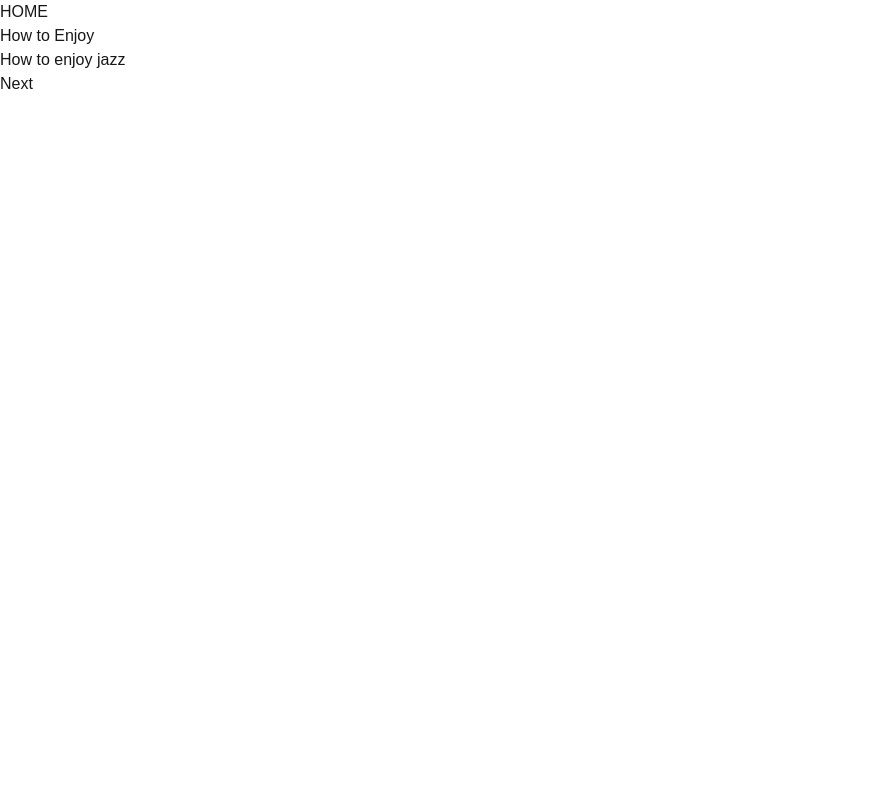
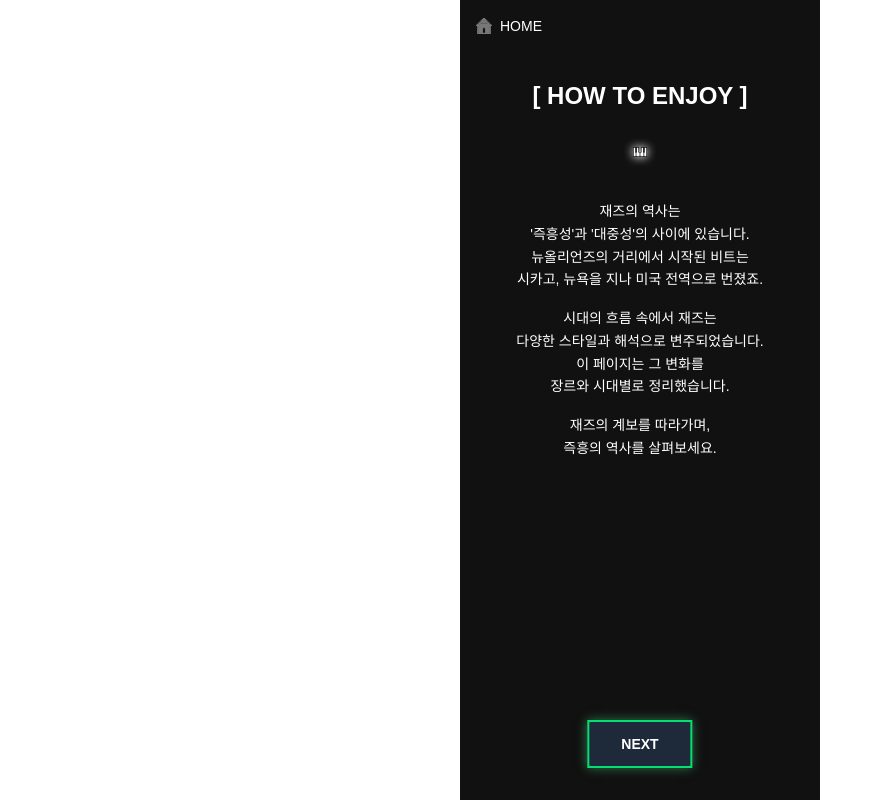
Before and after one commit to ksd210-fig/jazz_chronicle, a Next.js app: page /01_how_to_enjoy in a window 1280 px wide. Shown: the whole page, without its empty margins (0-882 px from the left). Built offline with nearby package versions, Linux system fonts and the light colour scheme.

Commit message:
howtoenjoy 페이지 디자인 적용

```diff
--- a/app/01_how_to_enjoy/page.tsx
+++ b/app/01_how_to_enjoy/page.tsx
@@ -1,12 +1,49 @@
+"use client";
+
 import Link from "next/link";
 
 export default function HowToEnjoy() {
   return(
-    <div>
-      <Link href="/">HOME</Link>
-      <h1>How to Enjoy</h1>
-      <p>How to enjoy jazz</p>
-      <Link href="/02_select_genre">Next</Link>
+    <div className="w-[360px] h-[800px] bg-[#111111] text-white mx-auto relative">
+      {/* HOME 링크 */}
+      <Link href="/" className="absolute top-4 left-4 flex items-center gap-2 text-white">
+        <img src="/img/icon_home.svg" alt="home logo" className="w-4 h-4" />
+        <span className="text-sm">HOME</span>
+      </Link>
+
+      <div className="flex flex-col items-center pt-20 px-6">
+        <h1 className="text-2xl font-bold mb-6 text-center">[ HOW TO ENJOY ]</h1>
+
+        <img src="/img/icon_piano_white.svg" alt="piano logo" className="w-8 h-8 mb-8" />
+
+        <div className="text-sm leading-relaxed text-center space-y-4 mb-12">
+          <p>
+            재즈의 역사는<br/>
+            '즉흥성'과 '대중성'의 사이에 있습니다.<br/>
+            뉴올리언즈의 거리에서 시작된 비트는 <br/>
+            시카고, 뉴욕을 지나 미국 전역으로 번졌죠.
+          </p>
+          <p>
+            시대의 흐름 속에서 재즈는<br/>
+            다양한 스타일과 해석으로 변주되었습니다.<br/>
+            이 페이지는 그 변화를<br/>
+            장르와 시대별로 정리했습니다.
+          </p>
+          <p>
+            재즈의 계보를 따라가며,<br/>
+            즉흥의 역사를 살펴보세요.
+          </p>
+        </div>
+      </div>
+
+      <div className="absolute bottom-8 left-1/2 transform -translate-x-1/2">
+        <Link
+          href="/02_select_genre"
+          className="px-8 py-3 bg-gray-800 border-2 border-green-400 text-white text-sm font-bold block text-center shadow-[0_0_10px_rgba(74,222,128,0.5)]"
+        >
+          NEXT
+        </Link>
+      </div>
     </div>
   )
 }
--- a/app/03_select_artist/page.tsx
+++ b/app/03_select_artist/page.tsx
@@ -14,7 +14,8 @@ export default function SelectArtistPage() {
   return (
     <div>
         <Link href="/02_select_genre">↩︎ GENRE</Link>
-        <h1>Select Artist</h1>
+        <h1>{dataList[index].genre}</h1>
+        <p>{dataList[index].year}</p>
 
         {/* 탭 버튼 */}
         <div>
```
Also changed, not shown: public/img/icon_home.svg (added), public/img/icon_piano_white.svg (added).
